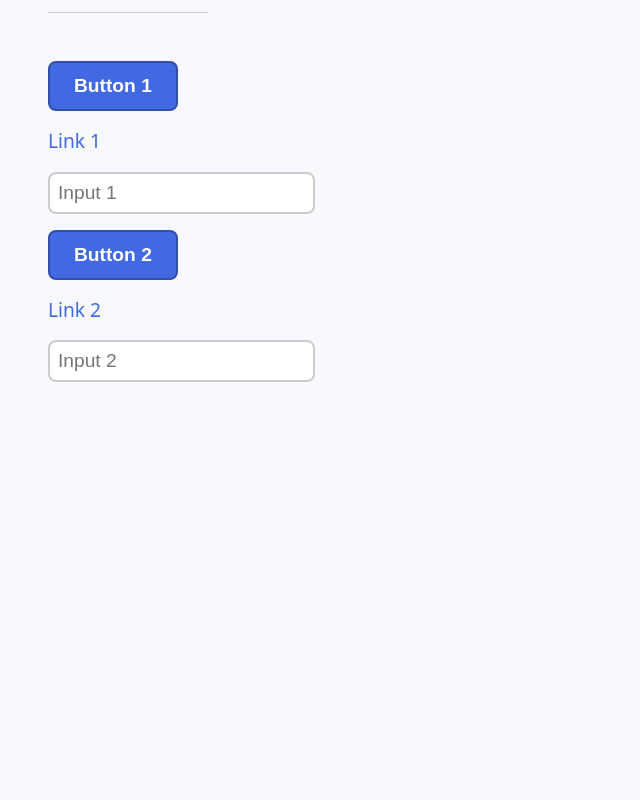
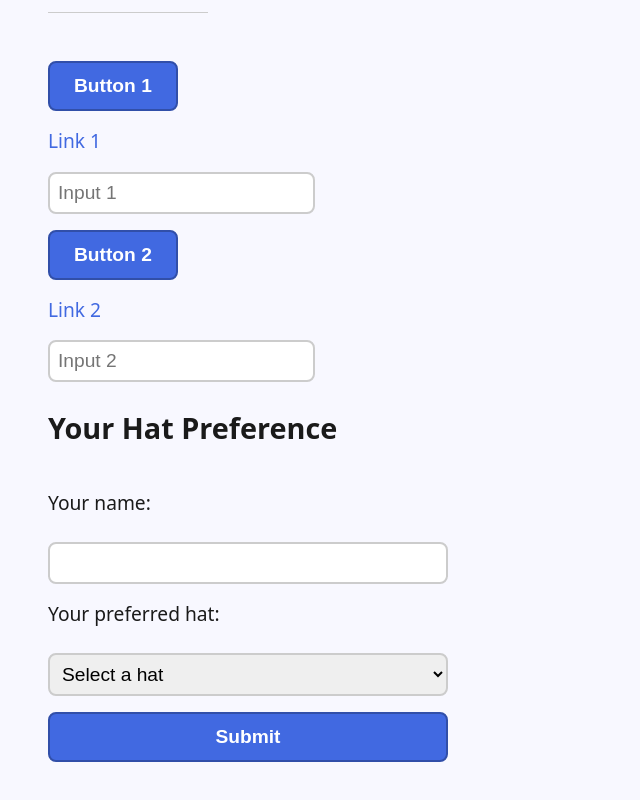
Before and after one commit to hortfrancis/vitest-experiments-01, a React (Vite) app: page / in a window 1280 px wide. Shown: the part 1456-2256 px from the top of the page, without its empty margins (0-640 px from the left). Before the commit the page ends 1886 px from the top, so only its background shows below. Built offline with nearby package versions, Linux system fonts and the light colour scheme.

Commit message:
feat: Add test for form input & submission - Add MySimpleForm - Update Readme

```diff
--- a/src/App.tsx
+++ b/src/App.tsx
@@ -6,6 +6,7 @@ import MySimpleCheckbox from './components/MySimpleCheckbox';
 import MySimpleButton from './components/MySimpleButton';
 import MySimpleInput from './components/MySimpleInput';
 import TabbableElements from './components/TabbableElements';
+import MySimpleForm from './components/MySimpleForm';
 
 const tableData = [
   { id: 1, name: 'Alice', cheese: 'Gouda' },
@@ -66,6 +67,10 @@ function App() {
           <section>
             <TabbableElements />
           </section>
+
+          <section>
+            <MySimpleForm />
+          </section>
         </section>
       </main>
     </>
--- a/src/components/MySimpleCheckbox.tsx
+++ b/src/components/MySimpleCheckbox.tsx
@@ -1,4 +1,4 @@
-const MySimpleCheckbox = ({ label }) => {
+const MySimpleCheckbox = ({ label }: { label: string }) => {
   return (
     <div>
       <label className='checkbox-label'>
--- /dev/null
+++ b/src/components/MySimpleForm.tsx
@@ -0,0 +1,31 @@
+import sendFormData from "../utils/sendFormData";
+
+// Simple form component with text input and select dropdown
+const MySimpleForm = () => {
+  const handleSubmit = (event: React.FormEvent<HTMLFormElement>) => {
+    event.preventDefault();
+    const formData = new FormData(event.currentTarget);
+    sendFormData(formData);
+  };
+
+  return (
+    <form onSubmit={handleSubmit} aria-labelledby='hat-preference-heading'>
+      <h2 id='hat-preference-heading'>Your Hat Preference</h2>
+
+      <label htmlFor='name'>Your name:</label>
+      <input type='text' id='name' name='name' />
+
+      <label htmlFor='hat-type'>Your preferred hat:</label>
+      <select id='hat-type' name='hat-type'>
+        <option value=''>Select a hat</option>
+        <option value='tricorn'>Tricorn</option>
+        <option value='bowler'>Bowler</option>
+        <option value='fez'>Fez</option>
+      </select>
+
+      <button type='submit'>Submit</button>
+    </form>
+  );
+};
+
+export default MySimpleForm;
--- a/src/index.css
+++ b/src/index.css
@@ -119,3 +119,17 @@ input[type="checkbox"] {
   align-items: flex-start;
   gap: 1rem;
 }
+
+form {
+  display: flex;
+  flex-direction: column;
+  gap: 1rem;
+  max-width: 400px;
+}
+
+select {
+  font-size: 1.2rem;
+  padding: 0.5rem;
+  border: 2px solid #ccc;
+  border-radius: 0.5rem;
+}
--- /dev/null
+++ b/src/utils/sendFormData.ts
@@ -0,0 +1,11 @@
+// Generic utility function, which could be used to send form data to a server
+const sendFormData = (data: FormData) => {
+  // Simulate sending form data
+  return new Promise((resolve) => {
+    setTimeout(() => {
+      resolve({ status: 'success', data });
+    }, 1000);
+  });
+};
+
+export default sendFormData;
```
Also changed, not shown: 2 other files (tests, documents, lock files or other folders).
